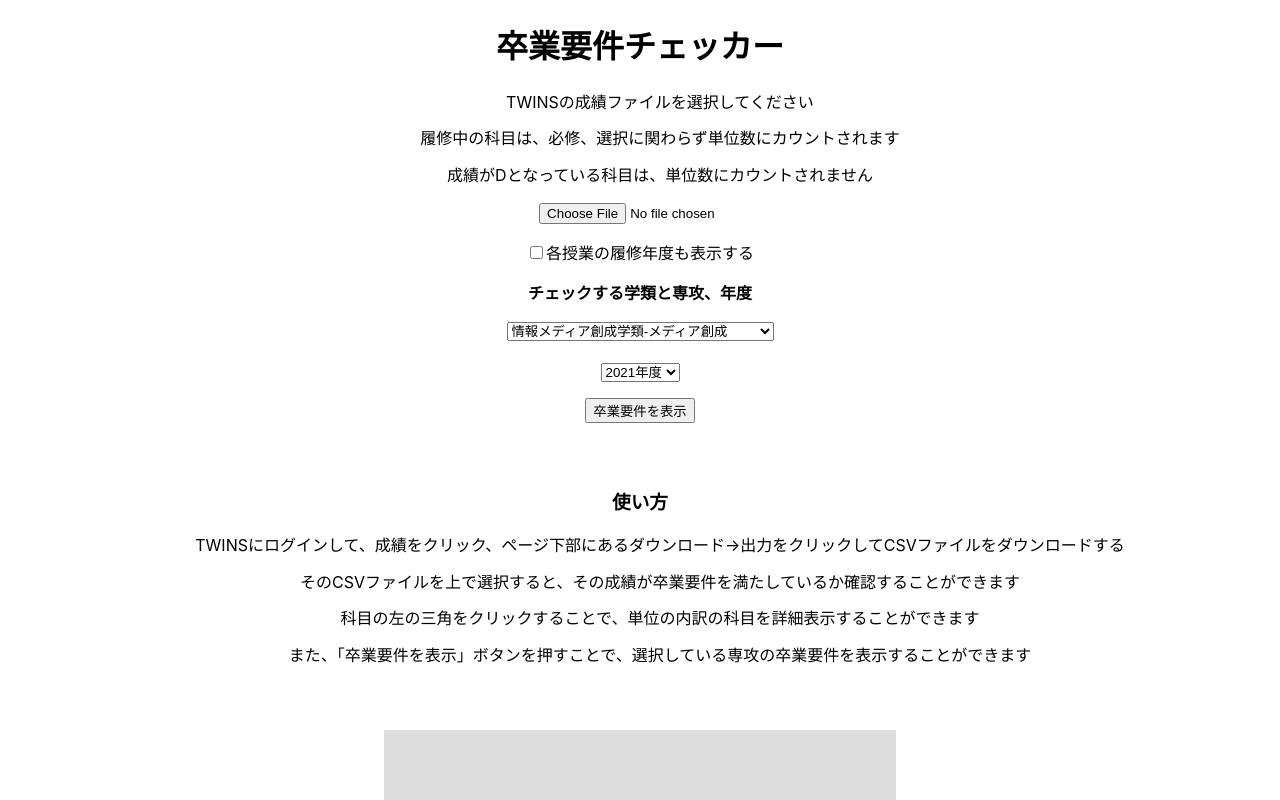
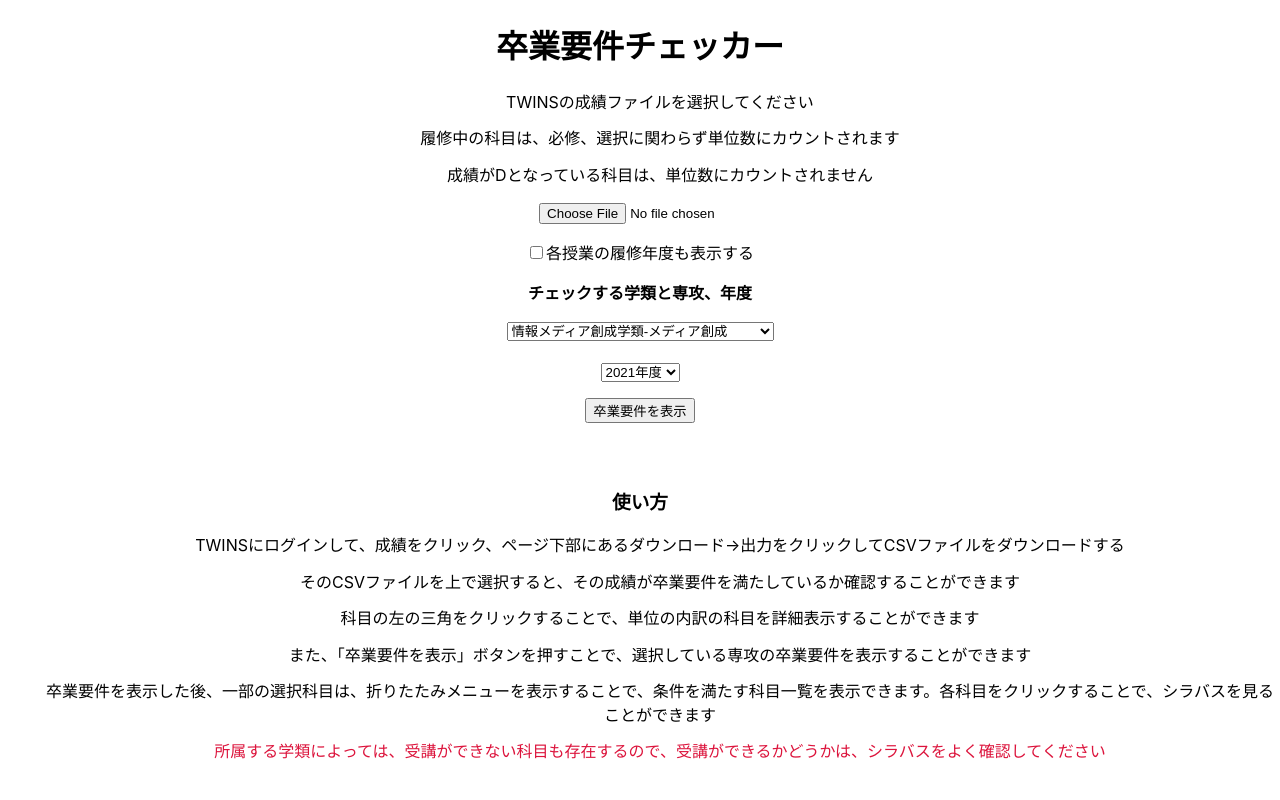
Before and after one commit to Mimori256/Graduation-Checker, a React (Create React App) app: page / in a window 1280 px wide. Shown: the top 800 px of the page. Built offline with nearby package versions, Linux system fonts and the light colour scheme.

Commit message:
要件を満たす科目表示機能を改善

```diff
--- a/src/graduationChecker.css
+++ b/src/graduationChecker.css
@@ -45,6 +45,10 @@ li {
   width: 35% !important;
   height: 35% !important;
   margin: auto !important;
+}
+
+.warn {
+  color: crimson;
 }
 
 #footer {
--- a/src/graduationChecker.tsx
+++ b/src/graduationChecker.tsx
@@ -185,6 +185,14 @@ const GraduationChecker: React.FC = () => {
           <li>
             また、「卒業要件を表示」ボタンを押すことで、選択している専攻の卒業要件を表示することができます
           </li>
+          <li>
+            卒業要件を表示した後、一部の選択科目は、折りたたみメニューを表示することで、条件を満たす科目一覧を表示できます。各科目をクリックすることで、シラバスを見ることができます
+          </li>
+          <li>
+            <span className="warn">
+              所属する学類によっては、受講ができない科目も存在するので、受講ができるかどうかは、シラバスをよく確認してください
+            </span>
+          </li>
         </ul>
       </div>
       <div id="result">
--- a/src/showRequirements.ts
+++ b/src/showRequirements.ts
@@ -55,11 +55,31 @@ const isShowingCoursesAvailable = (
   }
 
   courses.forEach((course) => {
-    console.log(course);
     if (course.startsWith("*")) {
-      console.log("out");
       tmp = false;
     }
+  });
+
+  return tmp;
+};
+
+const isValidCourse = (courseName: string): boolean => {
+  const exceptionCourses = [
+    "卒業研究",
+    "専門英語",
+    "専門語学",
+    "実験A",
+    "実験B",
+    "実習A",
+    "実習B",
+    "知識情報演習",
+    "アカデミックスキルズ",
+  ];
+
+  let tmp = true;
+
+  exceptionCourses.forEach((c) => {
+    if (courseName.includes(c)) tmp = false;
   });
 
   return tmp;
@@ -75,7 +95,8 @@ const searchCourses = (
   for (let i = 0; i < courses.length; i++) {
     if (
       courses[i].id.startsWith(courseCode) &&
-      !complusoryCourses.includes(courses[i].name)
+      !complusoryCourses.includes(courses[i].name) &&
+      isValidCourse(courses[i].name)
     ) {
       validCourses.push(
         createLink(
@@ -162,7 +183,6 @@ const showSelect = (majorRequirement: GradRequirement) => {
         "</details>" +
         "</li>";
     } else {
-      console.log("else");
       tmpOutput =
         "<li style='margin-right: 1%'>" +
         courseName +
```
